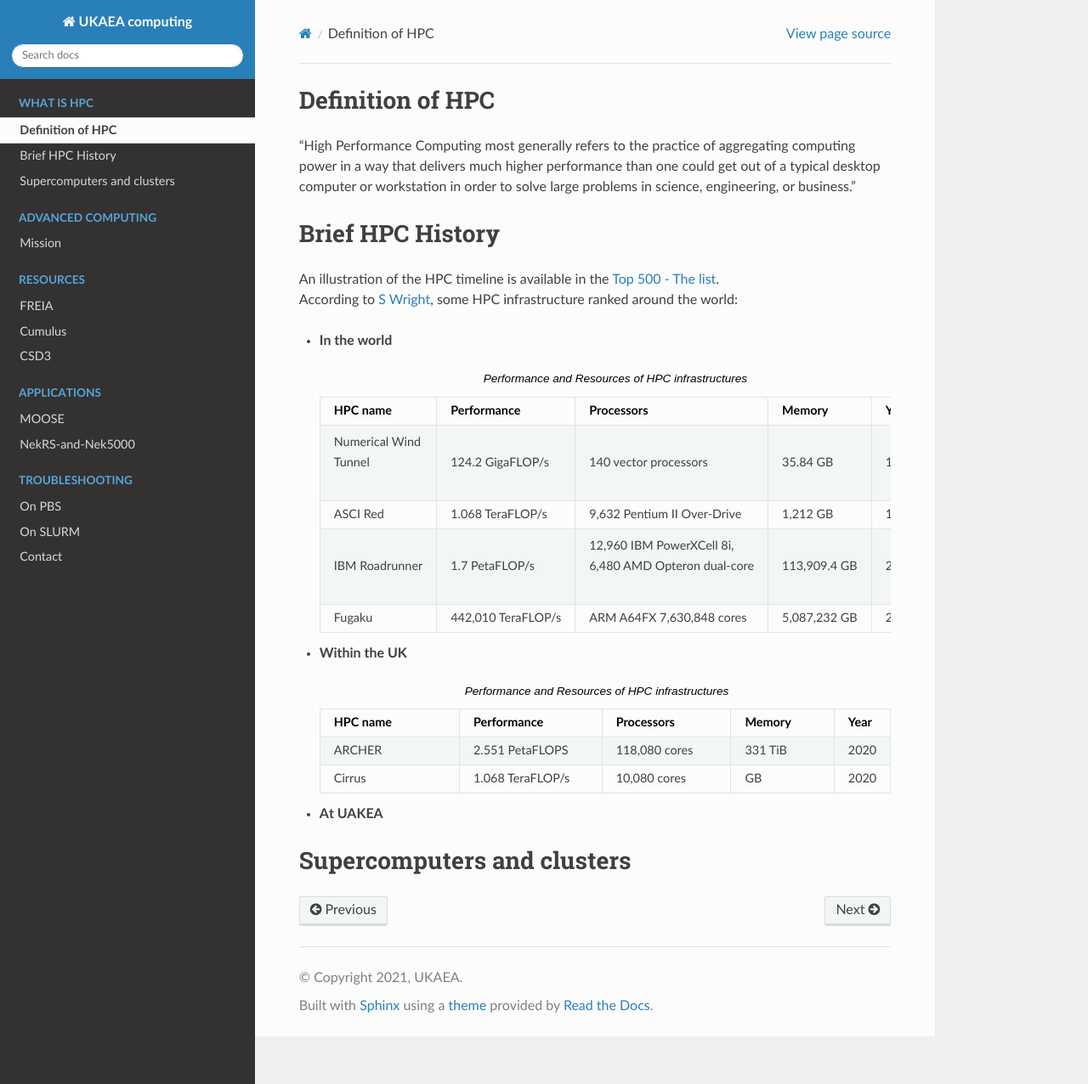
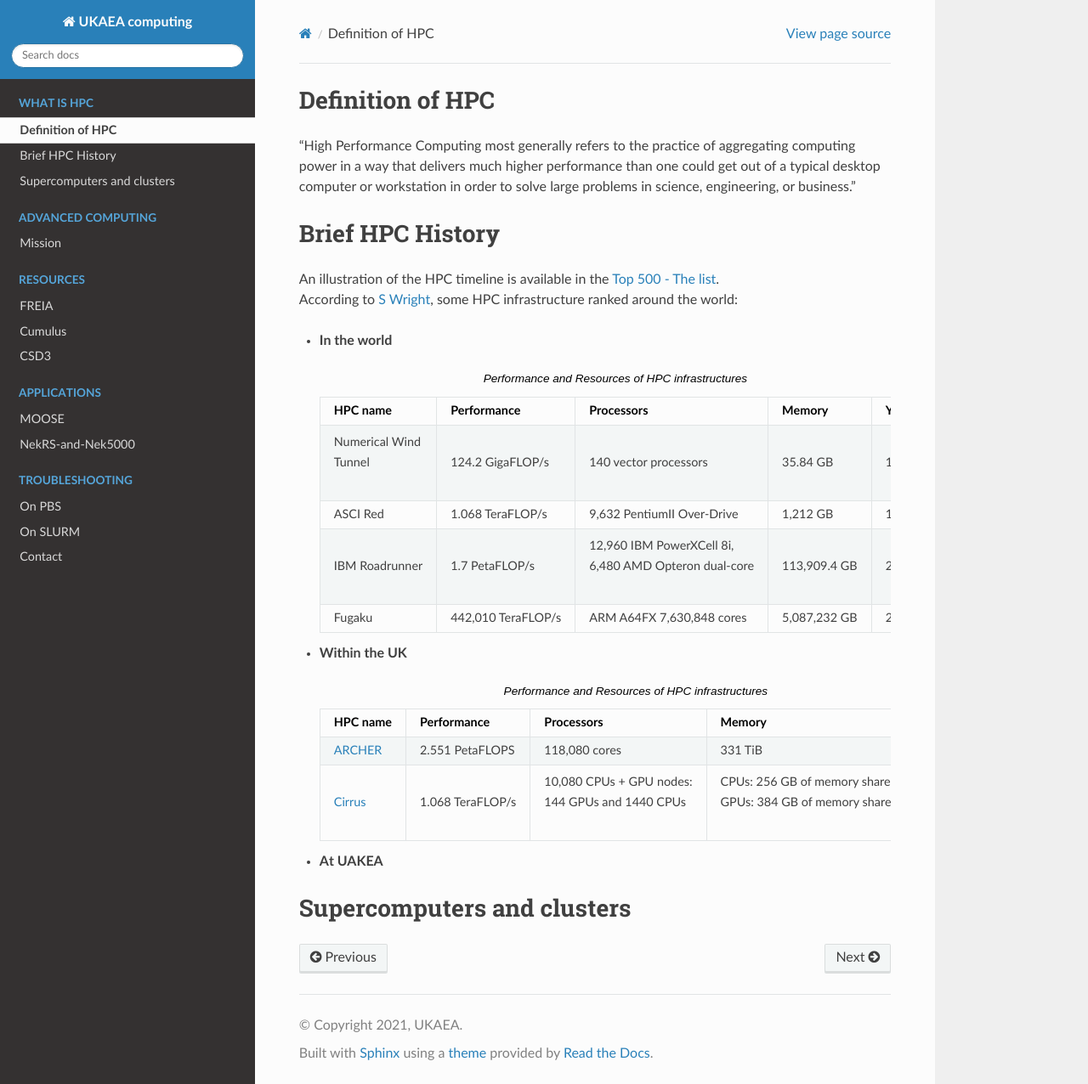
Before and after one commit to ukaea/UKAEA-Computing, a Sphinx documentation site: the page built from docs/source/pages/what_hpc.rst, in a window 1280 px wide and 1276 px high. Shown: the whole window at 85% size. Built offline with Sphinx 7.4.7 and the Read the Docs theme 2.0.0, drawn with Linux system fonts in a browser that asks for light colours.

Commit message:
Adding content of generalities of HPC

```diff
--- a/docs/source/pages/what_hpc.rst
+++ b/docs/source/pages/what_hpc.rst
@@ -32,7 +32,7 @@ Brief HPC History
      - 1994
    * - ASCI Red
      - 1.068 TeraFLOP/s
-     - 9,632 Pentium II Over-Drive
+     - 9,632 PentiumII Over-Drive
      - 1,212 GB
      - 1997
    * - IBM Roadrunner
@@ -59,15 +59,17 @@ Brief HPC History
      - Processors
      - Memory
      - Year
-   * - ARCHER
+   * - `ARCHER <https://www.archer.ac.uk>`_
      - 2.551 PetaFLOPS
      - 118,080 cores
      - 331 TiB
      - 2020
-   * - Cirrus
+   * - `Cirrus <https://www.cirrus.ac.uk/>`_
      - 1.068 TeraFLOP/s
-     - 10,080 cores
-     - GB
+     - | 10,080 CPUs + GPU nodes:
+       | 144 GPUs and 1440 CPUs
+     - | CPUs: 256 GB of memory shared
+       | GPUs: 384 GB of memory shared
      - 2020
 
 * **At UAKEA**
```
Also changed, not shown: docs/source/pages/cumulus.rst (+12 -2 lines).
